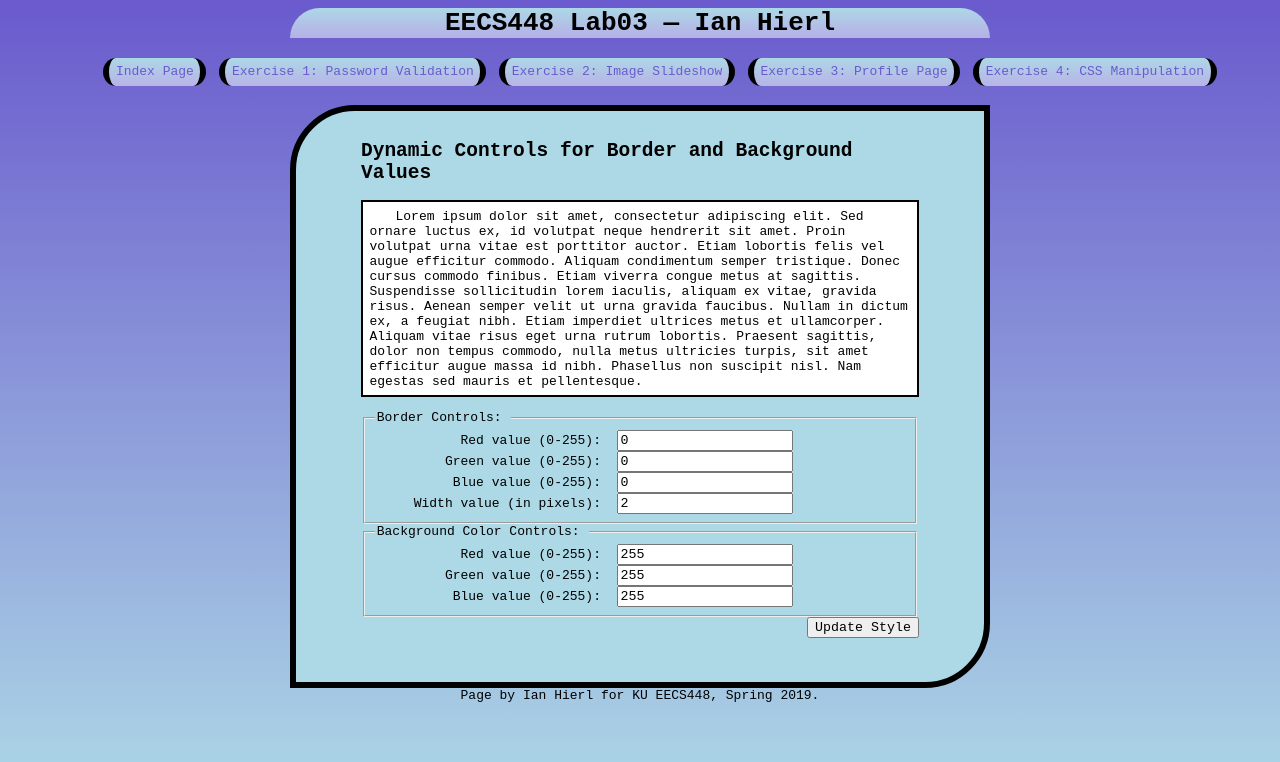
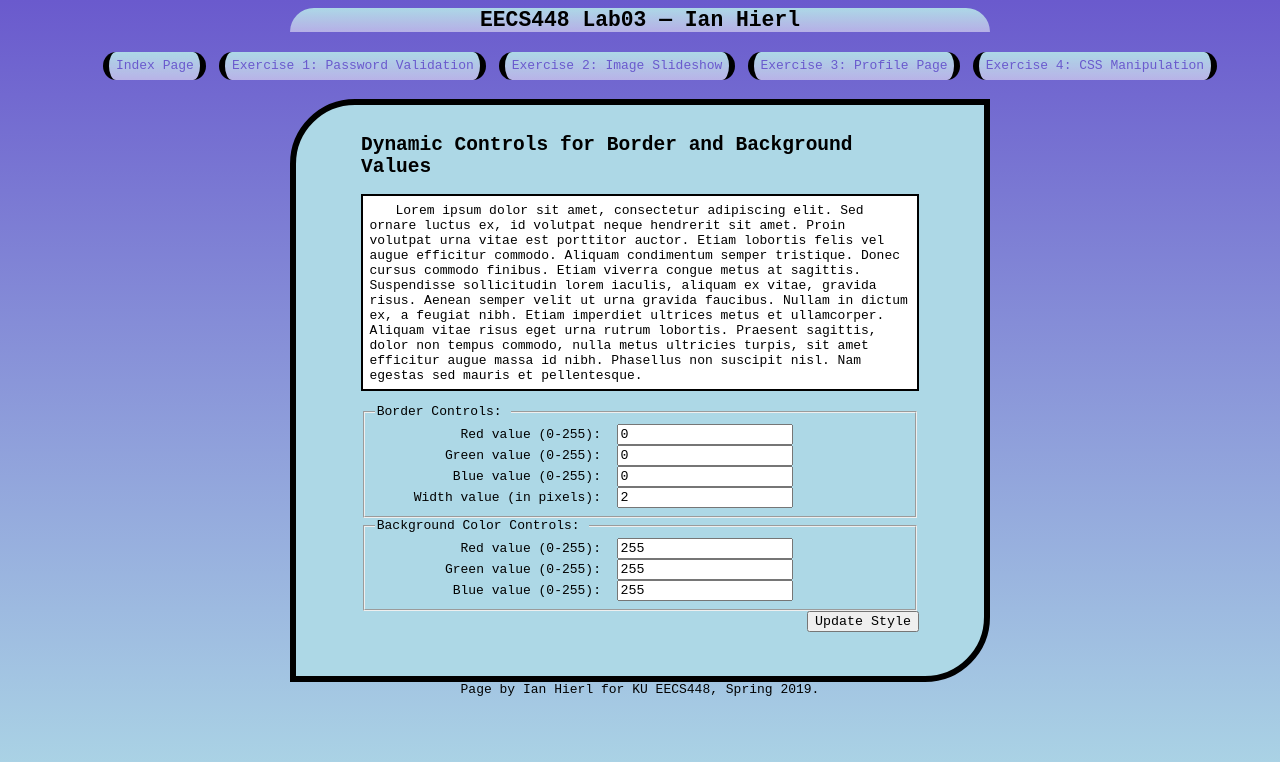
Before and after one commit to IanHierl/eecs448-lab03, a plain HTML site: page cssmanip.html in a window 1280 px wide. Drawn offline with Linux system fonts and the light colour scheme.

Commit message:
Tweaked stylesheet

```diff
--- a/style.css
+++ b/style.css
@@ -6,6 +6,8 @@
 html {
   height: 100%;
   background-image: linear-gradient(to bottom, slateblue, lightblue);
+  background-size: 100%;
+  background-attachment: fixed;
   background-repeat: no-repeat;
 }
 
@@ -17,12 +19,14 @@ header {
   border-radius: 5em 5em 0 0;
   background-image: linear-gradient(to bottom, lightblue, rgba(255, 255, 255, 0.5));
   background-repeat: no-repeat;
+  background-size: 100%;
   text-align: center;
 }
 
 header h1 {
   margin: 0;
   padding: 0;
+  font-size: 16pt;
 }
 
 nav {
@@ -50,6 +54,10 @@ nav ul li {
 a {
   color: slateblue;
   text-decoration: none;
+}
+
+a:hover {
+  font-weight: bold;
 }
 
 main {
```
